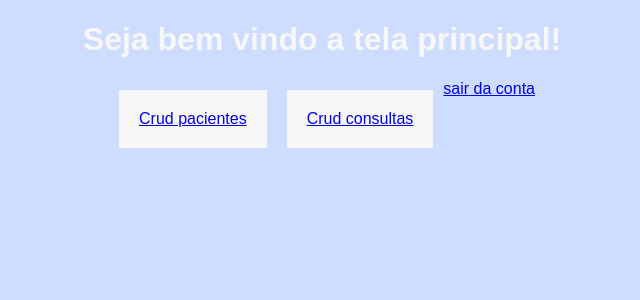
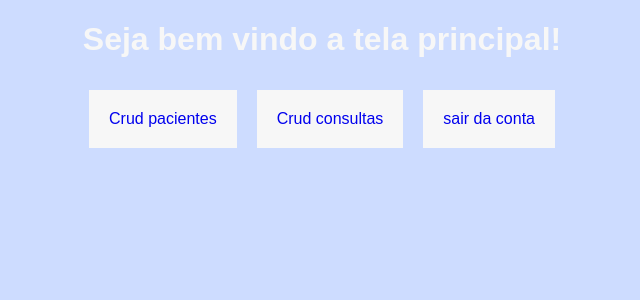
Before and after one commit to Joa0-Pedr0/Trabalho-Final-DS2, a PHP site: page / in a window 1280 px wide. Shown: the top 300 px of the page, without its empty margins (318-958 px from the left). Run offline with PHP 8.4, Linux system fonts and the light colour scheme; the visitor is signed in with stand-in values (Sample User, id 1).

Commit message:
adicionado a estilização dos botões CRUD

```diff
--- a/css/tela_inicial.css
+++ b/css/tela_inicial.css
@@ -17,12 +17,22 @@ body {
     background-color: #f7f7f7;
     margin: 10px;
     padding: 20px;
-    text-decoration: none;
+
 }
 
 #link2 {
     background-color: #f7f7f7;
     margin: 10px;
     padding: 20px;
+
+}
+
+#link3{
+    background-color: #f7f7f7;
+    margin: 10px;
+    padding: 20px;
+}
+
+a {
     text-decoration: none;
 }
```
